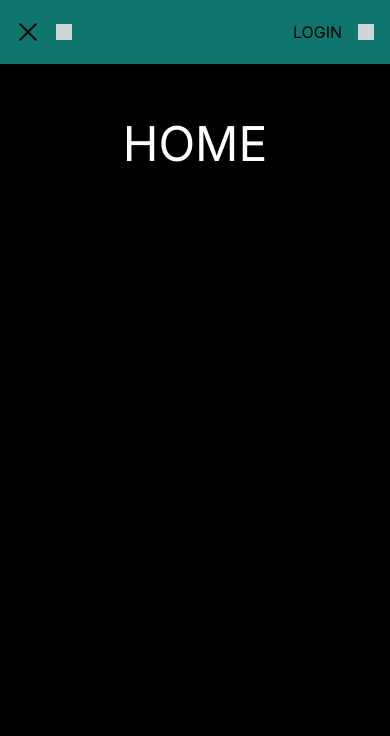
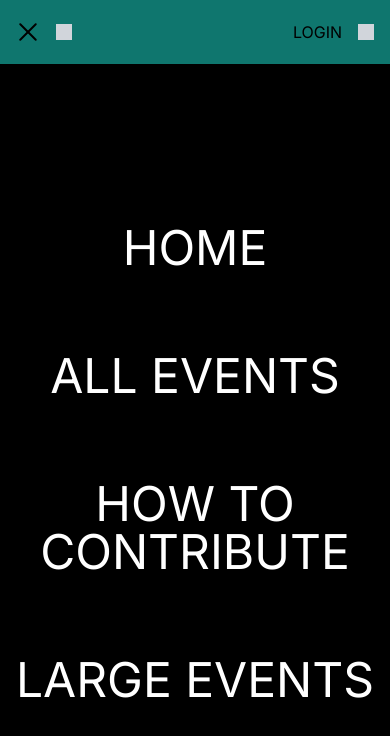
Before and after one commit to justinkwanchan/swing-schedule-front-end, a Next.js app: page / in a window 390 px wide. Both pictures are taken after a click on the button 28 px from the left and 32 px from the top of the page. Shown: the top 736 px of the page. Built offline with nearby package versions, Linux system fonts and the light colour scheme.

Commit message:
Update spacing on mobile nav

```diff
--- a/src/app/components/navigation/mobile-nav/index.tsx
+++ b/src/app/components/navigation/mobile-nav/index.tsx
@@ -16,30 +16,24 @@ export default function MobileNav({
       onClick={handleClick}
     >
       <nav
-        className="flex min-h-screen flex-col items-center py-8"
+        className="flex min-h-screen flex-col items-center py-8 gap-20 text-white"
         aria-label="mobile"
       >
-        <Link
-          href="/"
-          className="w-full py-6 text-center hover:opacity-90 text-white"
-        >
+        <Link href="/" className="w-full text-center pt-32 hover:opacity-90">
           HOME
         </Link>
-        <Link
-          href="/events"
-          className="w-full py-6 text-center hover:opacity-90"
-        >
+        <Link href="/events" className="w-full text-center hover:opacity-90">
           ALL EVENTS
         </Link>
         <Link
           href="/contribute"
-          className="w-full py-6 text-center hover:opacity-90"
+          className="w-full text-center hover:opacity-90"
         >
           HOW TO CONTRIBUTE
         </Link>
         <Link
           href="/large-events"
-          className="w-full py-6 text-center hover:opacity-90"
+          className="w-full text-center hover:opacity-90"
         >
           LARGE EVENTS
         </Link>
```
